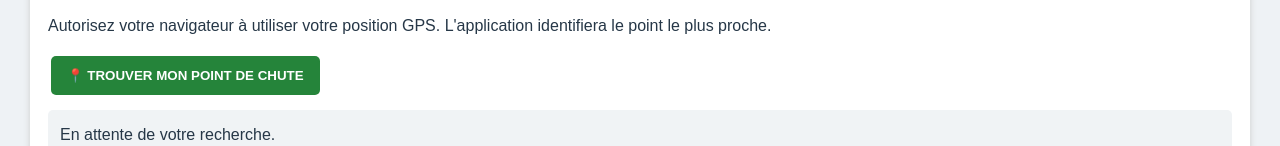
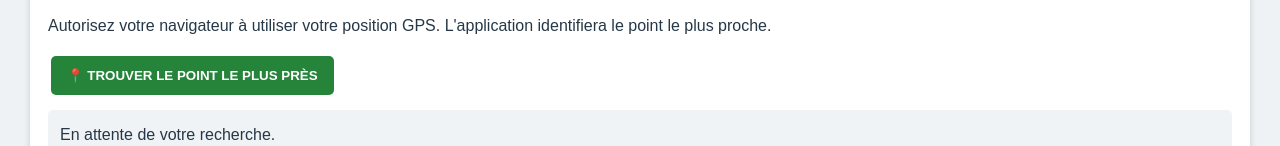
Before and after one commit to RAFournier/localisateur-quebec, a plain HTML site: page index.html in a window 1280 px wide. Shown: the part 173-319 px from the top of the page. Drawn offline with nearby package versions, Linux system fonts and the light colour scheme; no server answers.

Commit message:
Update button text for GPS location feature

```diff
--- a/index.html
+++ b/index.html
@@ -154,7 +154,7 @@ L'application identifiera le point le plus proche.
 </p>
 
 <button id="btnGPS" class="green">
-📍 TROUVER MON POINT DE CHUTE
+📍 TROUVER LE POINT LE PLUS PRÈS
 </button>
 
 <div id="messageGPS" class="message">
```
